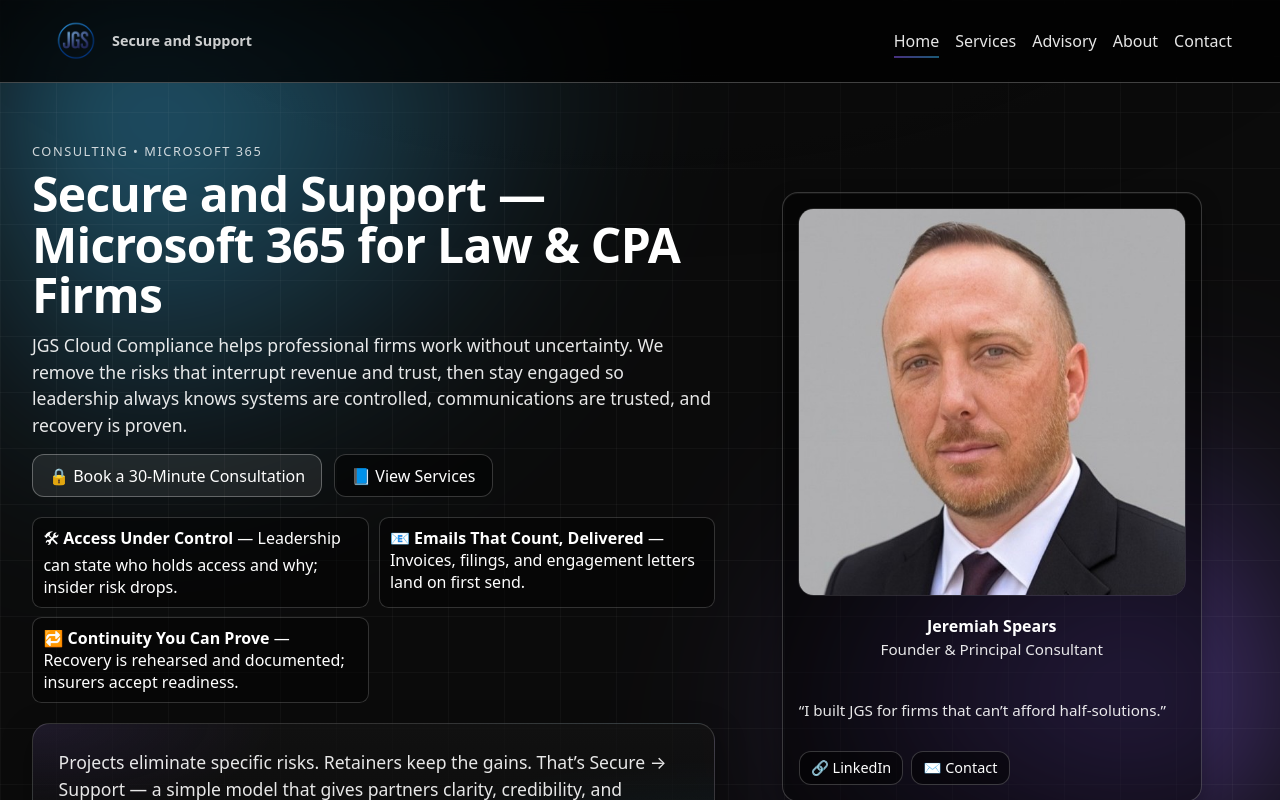
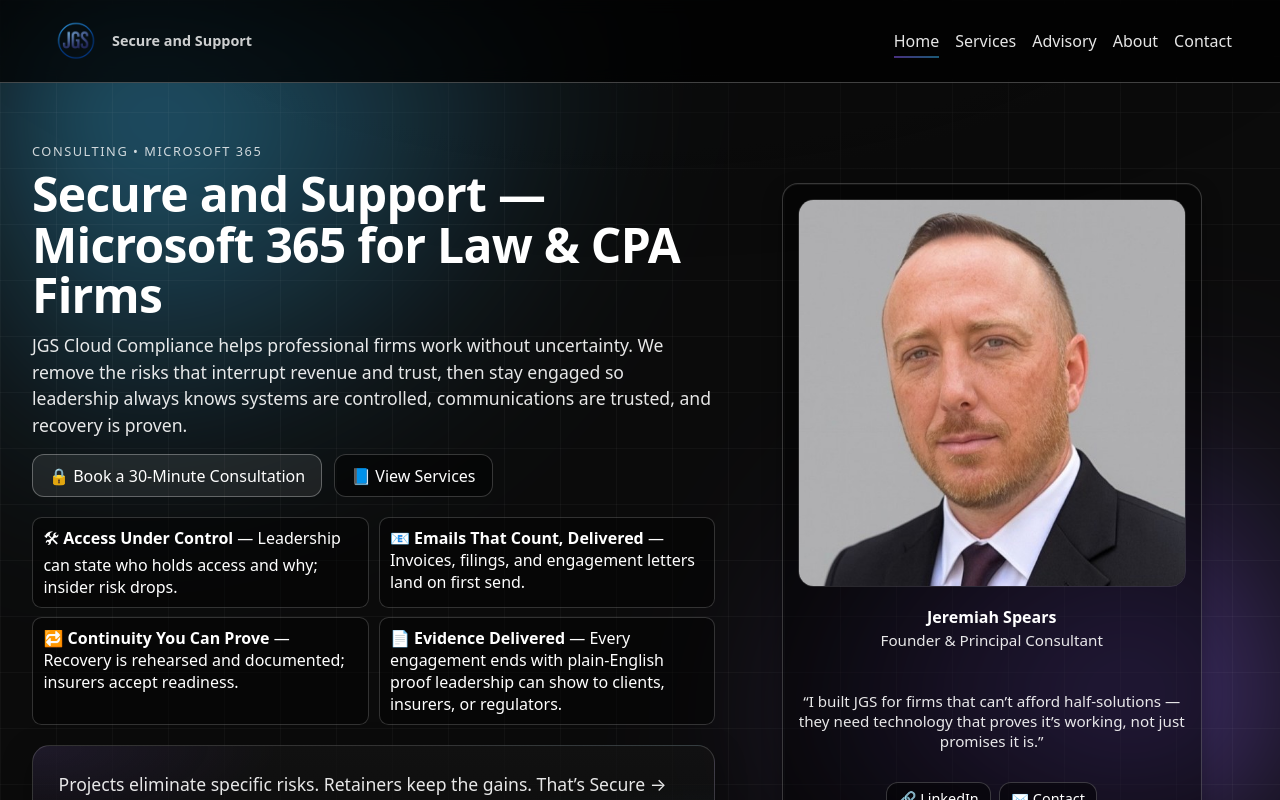
Before and after one commit to jspears80/jgs, a Next.js app: page / in a window 1280 px wide. Shown: the top 800 px of the page. Built offline with nearby package versions, Linux system fonts and the light colour scheme.

Commit message:
Update page.tsx

```diff
--- a/app/page.tsx
+++ b/app/page.tsx
@@ -48,6 +48,9 @@
             <div className="badge">
               🔁 <strong>Continuity You Can Prove</strong> — Recovery is rehearsed and documented; insurers accept readiness.
             </div>
+            <div className="badge">
+              📄 <strong>Evidence Delivered</strong> — Every engagement ends with plain-English proof leadership can show to clients, insurers, or regulators.
+            </div>
           </div>
 
           {/* ===== CTA BAND (Value framing) ===== */}
@@ -68,7 +71,7 @@
             justifyContent: 'center',
           }}
         >
-          <div className="founder">
+          <div className="founder" style={{ textAlign: 'center', alignItems: 'center' }}>
             <img
               src="/founder.jpg"
               alt="Founder headshot"
@@ -80,10 +83,11 @@
               <div className="founder-name">Jeremiah Spears</div>
               <div className="founder-title">Founder &amp; Principal Consultant</div>
             </div>
-            <p style={{ fontSize: '.95rem', opacity: 0.9 }}>
-              “I built JGS for firms that can’t afford half-solutions.”
+            <p style={{ fontSize: '.95rem', opacity: 0.9, maxWidth: '60ch' }}>
+              “I built JGS for firms that can’t afford half-solutions — they need technology that proves it’s working,
+              not just promises it is.”
             </p>
-            <div className="founder-actions">
+            <div className="founder-actions" style={{ justifyContent: 'center' }}>
               <a
                 className="btn sm"
                 href="https://www.linkedin.com/in/jspears80/"
```
